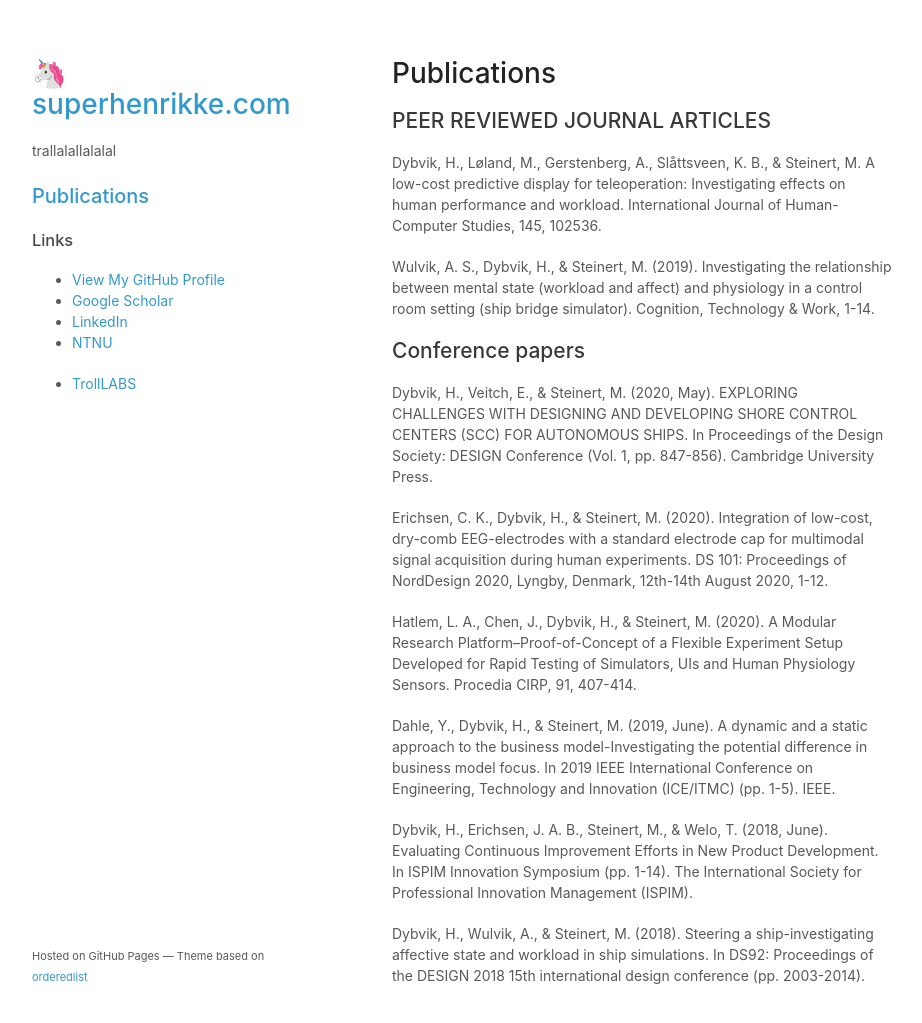
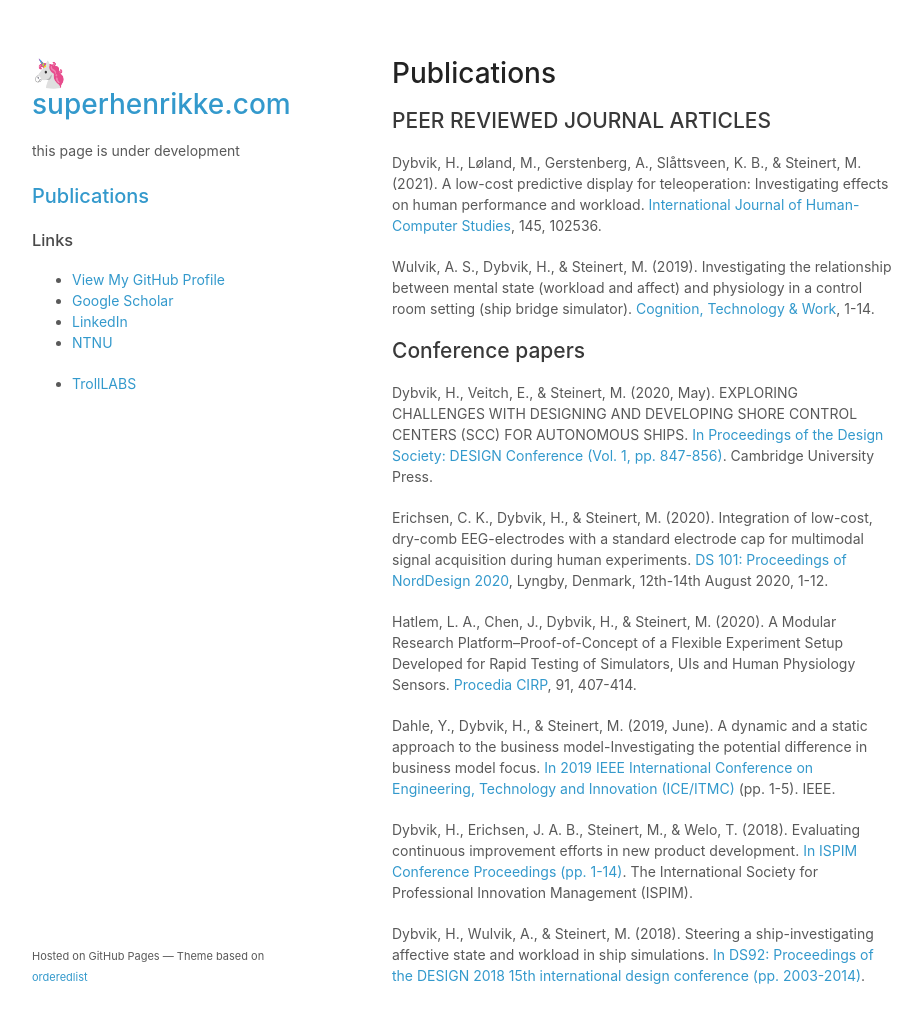
Before and after one commit to superhenrikke/superhenrikke.github.io, a Jekyll site: the page built from publications.md, in a window 1280 px wide and 1056 px high. Shown: the top 1023 px of the window, without its empty margins (178-1100 px from the left). Built offline with Jekyll 4.4.1, drawn with Linux system fonts in a browser that asks for light colours; our own code applies the rules of GitHub Pages for plain Markdown files; a script that is not in the unit is left out.

Commit message:
updated links to publications

```diff
--- a/_layouts/default.html
+++ b/_layouts/default.html
@@ -47,7 +47,7 @@
 
 
 
-        <p>trallalallalalal</p>
+        <p>this page is under development</p>
 
 
 
@@ -68,7 +68,7 @@
           <li>
             <p><a href="https://www.ntnu.no/ansatte/henrikke.dybvik">NTNU</a></p>
           </li>
-          <li><a href="https://www.ntnu.edu/mtp/trolllab">TrollLABS</a></li>
+          <li><a href="https://www.ntnu.edu/mtp/trolllabs">TrollLABS</a></li>
         </ul>
 
 
--- a/publications.md
+++ b/publications.md
@@ -2,21 +2,22 @@
 
 ## PEER REVIEWED JOURNAL ARTICLES
 
-Dybvik, H., Løland, M., Gerstenberg, A., Slåttsveen, K. B., & Steinert, M. A low-cost predictive display for teleoperation: Investigating effects on human performance and workload. International Journal of Human-Computer Studies, 145, 102536.
+Dybvik, H., Løland, M., Gerstenberg, A., Slåttsveen, K. B., & Steinert, M. (2021). A low-cost predictive display for teleoperation: Investigating effects on human performance and workload. [International Journal of Human-Computer Studies](https://doi.org/10.1016/j.ijhcs.2020.102536), 145, 102536.
 
-Wulvik, A. S., Dybvik, H., & Steinert, M. (2019). Investigating the relationship between mental state (workload and affect) and physiology in a control room setting (ship bridge simulator). Cognition, Technology & Work, 1-14.
+Wulvik, A. S., Dybvik, H., & Steinert, M. (2019). Investigating the relationship between mental state (workload and affect) and physiology in a control room setting (ship bridge simulator). [Cognition, Technology & Work](https://link.springer.com/article/10.1007/s10111-019-00553-8), 1-14.
 
 
 ## Conference papers
 
-Dybvik, H., Veitch, E., & Steinert, M. (2020, May). EXPLORING CHALLENGES WITH DESIGNING AND DEVELOPING SHORE CONTROL CENTERS (SCC) FOR AUTONOMOUS SHIPS. In Proceedings of the Design Society: DESIGN Conference (Vol. 1, pp. 847-856). Cambridge University Press.
+Dybvik, H., Veitch, E., & Steinert, M. (2020, May). EXPLORING CHALLENGES WITH DESIGNING AND DEVELOPING SHORE CONTROL CENTERS (SCC) FOR AUTONOMOUS SHIPS. [In Proceedings of the Design Society: DESIGN Conference (Vol. 1, pp. 847-856)](https://doi.org/10.1017/dsd.2020.131). Cambridge University Press.
 
-Erichsen, C. K., Dybvik, H., & Steinert, M. (2020). Integration of low-cost, dry-comb EEG-electrodes with a standard electrode cap for multimodal signal acquisition during human experiments. DS 101: Proceedings of NordDesign 2020, Lyngby, Denmark, 12th-14th August 2020, 1-12.
+Erichsen, C. K., Dybvik, H., & Steinert, M. (2020). Integration of low-cost, dry-comb EEG-electrodes with a standard electrode cap for multimodal signal acquisition during human experiments. [DS 101: Proceedings of NordDesign 2020](https://doi.org/10.35199/NORDDESIGN2020.19), Lyngby, Denmark, 12th-14th August 2020, 1-12.
 
-Hatlem, L. A., Chen, J., Dybvik, H., & Steinert, M. (2020). A Modular Research Platform–Proof-of-Concept of a Flexible Experiment Setup Developed for Rapid Testing of Simulators, UIs and Human Physiology Sensors. Procedia CIRP, 91, 407-414.
+Hatlem, L. A., Chen, J., Dybvik, H., & Steinert, M. (2020). A Modular Research Platform–Proof-of-Concept of a Flexible Experiment Setup Developed for Rapid Testing of Simulators, UIs and Human Physiology Sensors. [Procedia CIRP](https://doi.org/10.1016/j.procir.2020.02.193), 91, 407-414.
 
-Dahle, Y., Dybvik, H., & Steinert, M. (2019, June). A dynamic and a static approach to the business model-Investigating the potential difference in business model focus. In 2019 IEEE International Conference on Engineering, Technology and Innovation (ICE/ITMC) (pp. 1-5). IEEE.
+Dahle, Y., Dybvik, H., & Steinert, M. (2019, June). A dynamic and a static approach to the business model-Investigating the potential difference in business model focus. [In 2019 IEEE International Conference on Engineering, Technology and Innovation (ICE/ITMC)](https://doi.org/10.1109/ICE.2019.8792598) (pp. 1-5). IEEE.
 
-Dybvik, H., Erichsen, J. A. B., Steinert, M., & Welo, T. (2018, June). Evaluating Continuous Improvement Efforts in New Product Development. In ISPIM Innovation Symposium (pp. 1-14). The International Society for Professional Innovation Management (ISPIM).
+Dybvik, H., Erichsen, J. A. B., Steinert, M., & Welo, T. (2018). Evaluating continuous improvement efforts in new product development. [In ISPIM Conference Proceedings (pp. 1-14)](https://www.researchgate.net/profile/Henrikke-Dybvik/publication/329059241_Evaluating_Continuous_Improvement_Efforts_in_New_Product_Development/links/5bf3c9f6299bf1124fdfa337/Evaluating-Continuous-Improvement-Efforts-in-New-Product-Development.pdf). The International Society for Professional Innovation Management (ISPIM).
 
-Dybvik, H., Wulvik, A., & Steinert, M. (2018). Steering a ship-investigating affective state and workload in ship simulations. In DS92: Proceedings of the DESIGN 2018 15th international design conference (pp. 2003-2014).
+
+Dybvik, H., Wulvik, A., & Steinert, M. (2018). Steering a ship-investigating affective state and workload in ship simulations. [In DS92: Proceedings of the DESIGN 2018 15th international design conference (pp. 2003-2014)](https://doi.org/10.21278/idc.2018.0459).
```
